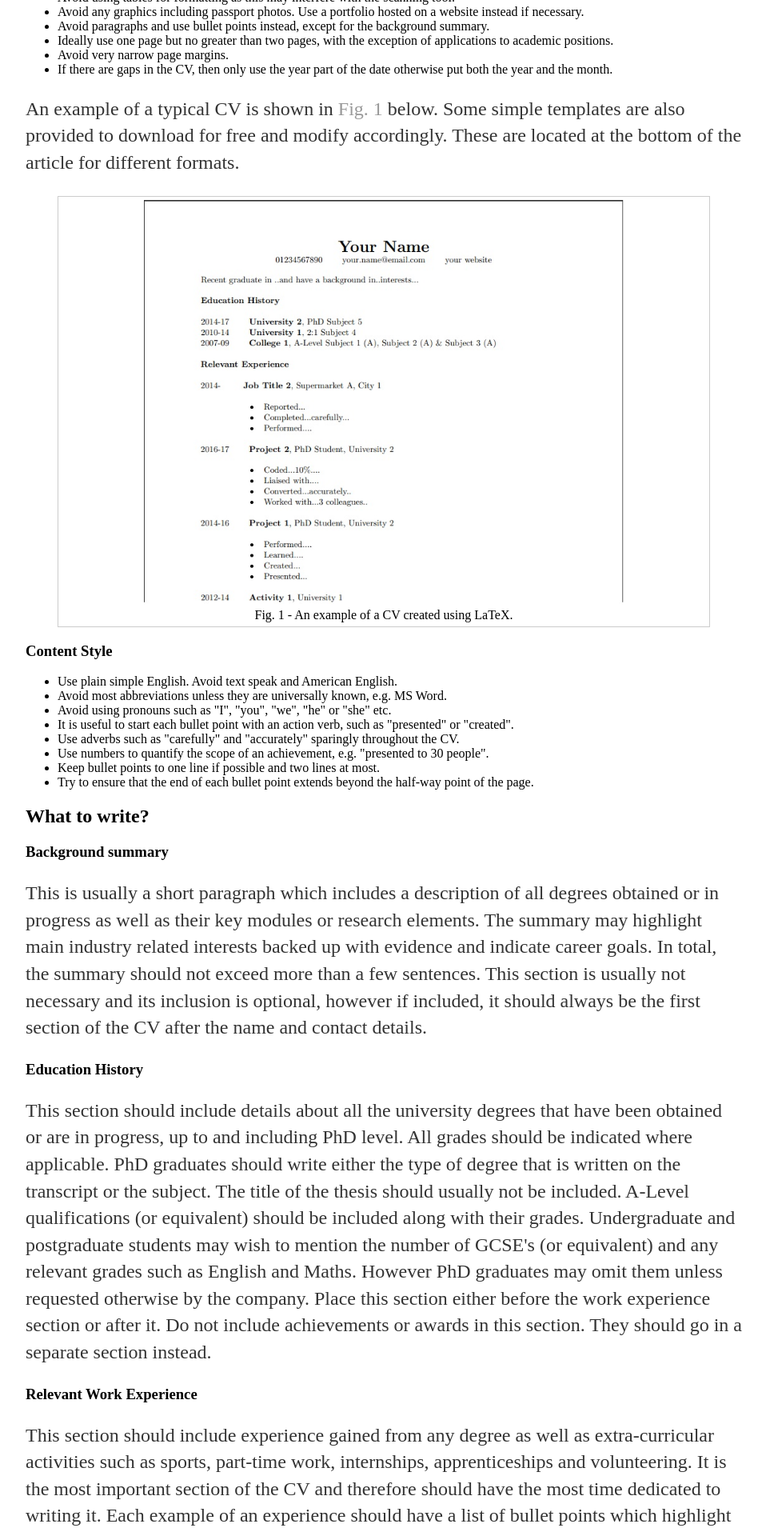
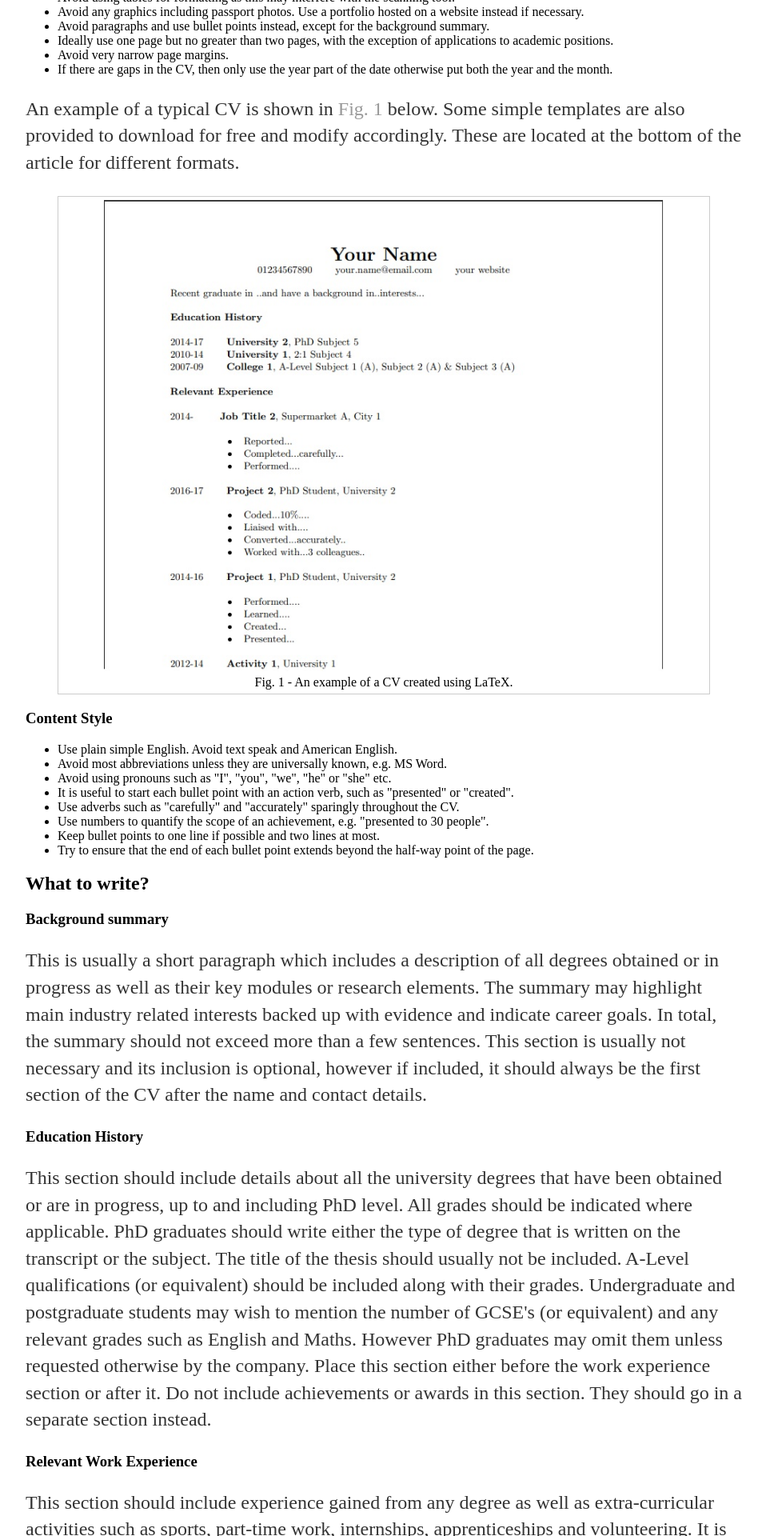
Before and after one commit to pa5411/Graduate-Job-Help, a Jekyll site: the page built from cv.html, in a window 1280 px wide. Shown: the part 1835-3755 px from the top of the page at 80% size, without its empty margins (160-1118 px from the left). Built offline with Jekyll 4.4.1, drawn with Linux system fonts in a browser that asks for light colours.

Commit message:
Update cv.html

```diff
--- a/cv.html
+++ b/cv.html
@@ -40,7 +40,7 @@
 		<h4 id="figureexampleofcv"></h4>
         <figure>
 				<div class="a">
-				        <img src="/assets/img/exampleofcv.jpg" alt="Cropped view of a typical CV" width="600">
+				        <img src="/assets/img/exampleofcv.jpg" alt="Cropped view of a typical CV" width="700">
 				</div>
                 <figcaption> Fig. 1 - An example of a CV created using LaTeX. </figcaption>
         </figure>
```
